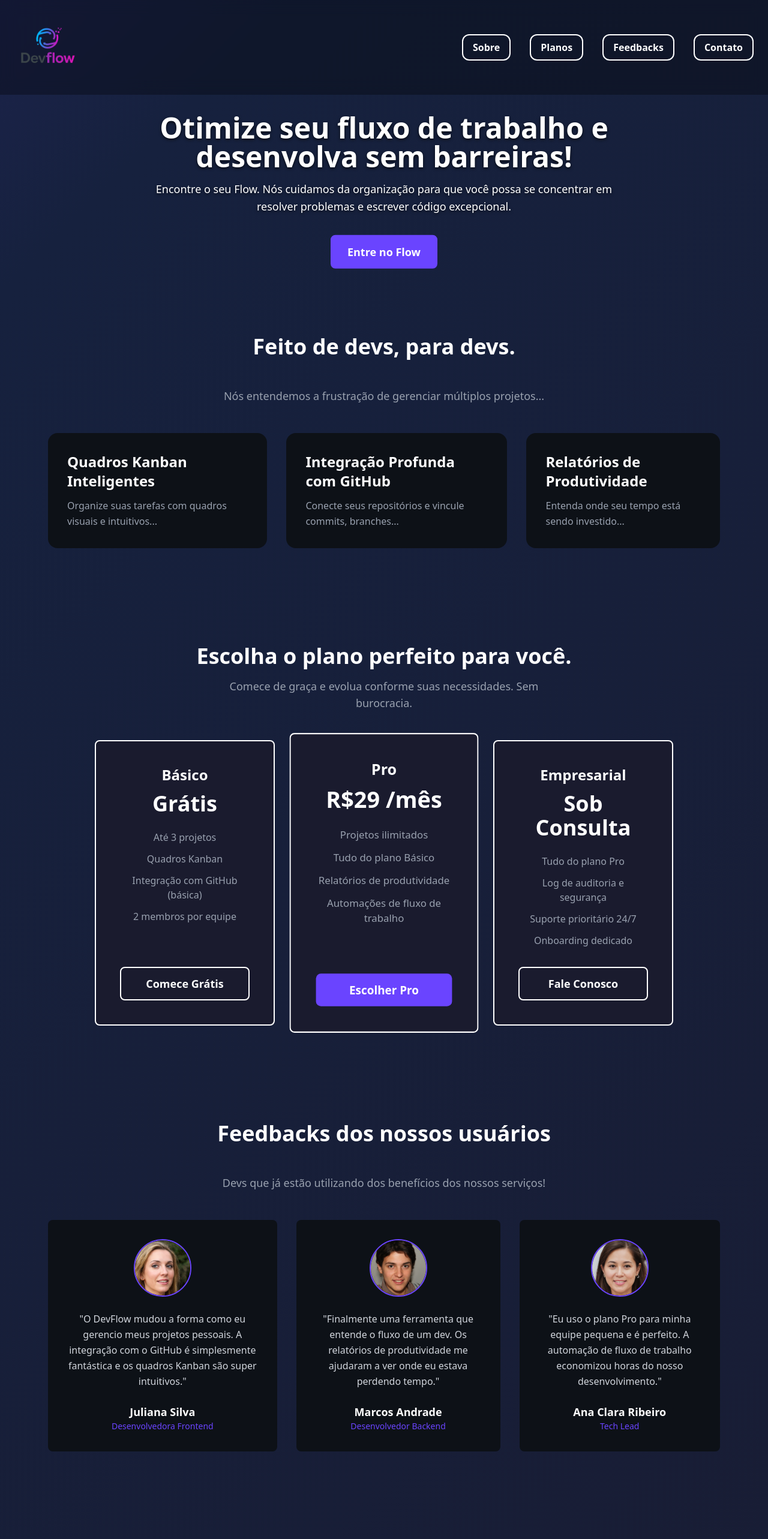
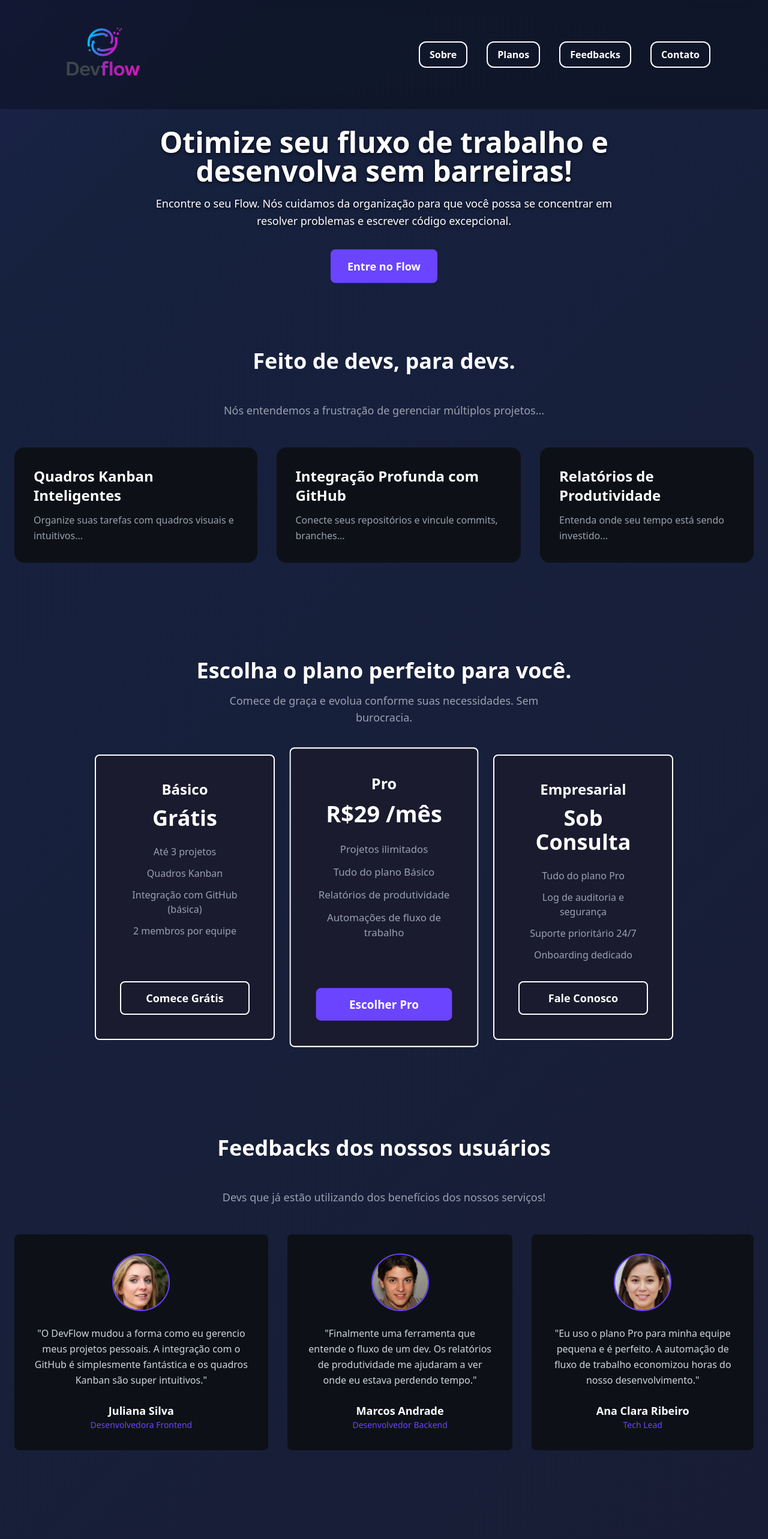
Before and after one commit to ferreiradev7/projeto-devflow-final, a React (Vite) app: page / in a window 1280 px wide. Shown: the top 2566 px of the page at 60% size. Built offline with nearby package versions, Linux system fonts and the light colour scheme.

Commit message:
feat responsividade

```diff
--- a/src/App.jsx
+++ b/src/App.jsx
@@ -39,15 +39,24 @@ function App() {
   return (
     <div className="text-white min-h-screen gradient-bg">
       { }
-      <div id="top-bar" className="sticky top-0 left-0 w-full flex justify-between items-center p-3 md:p-6 z-50 transition-all duration-300 bg-black/30 backdrop-blur-md">
+      { }
+      <div id="top-bar" className="sticky top-0 left-0 w-full flex justify-between items-center py-3 md:py-4 px-4 md:px-6 lg:px-16 xl:px-24 z-50 transition-all duration-300 bg-black/30 backdrop-blur-md">
+
+        { }
+
+
+        { }
         <a href="#" className="relative z-[2] transition-all duration-300 hover:scale-110">
           <img
             src={logoUrl}
             alt="Logo DevFlow"
-            className="w-[110px] h-auto rounded-xl"
+            className="w-[110px] md:w-[150px] h-auto rounded-xl"
           />
         </a>
 
+        { }
+        <div>
+          { }
           <nav className="main-nav hidden md:flex gap-8 relative z-[2]">
             <a href="#sobre" className="text-base font-semibold text-white border-2 border-white rounded-xl px-4 py-2 transition-all duration-300 hover:bg-white hover:text-[#6A44FF] hover:-translate-y-1 hover:shadow-[0_8px_16px_rgba(106,68,255,0.3)]">
               Sobre
@@ -61,14 +70,13 @@ function App() {
             <a href="#contato" className="text-base font-semibold text-white border-2 border-white rounded-xl px-4 py-2 transition-all duration-300 hover:bg-white hover:text-[#6A44FF] hover:-translate-y-1 hover:shadow-[0_8px_16px_rgba(106,68,255,0.3)]">
               Contato
             </a>
-
           </nav>
 
+          { }
           <button
             onClick={toggleMenu}
-          className="md:hidden fixed top-4 right-4 md:top-6 md:right-6 z-[1000] text-white bg-transparent border-none cursor-pointer p-0"
+            className="md:hidden relative z-[1000] text-white bg-transparent border-none cursor-pointer p-0"
           >
-          { }
             {menuOpen ? (
               <FaTimes className="w-7 h-7" />
             ) : (
@@ -76,6 +84,7 @@ function App() {
             )}
           </button>
 
+          { }
           <nav className={`fixed top-0 ${menuOpen ? 'right-0' : '-right-full'} w-[70%] max-w-[300px] h-screen bg-[#1A1B2E] pt-24 px-5 pb-5 flex flex-col gap-4 z-[998] shadow-[-4px_0_20px_rgba(0,0,0,0.5)] transition-all duration-[400ms] md:hidden`}>
             <a href="#sobre" onClick={closeMenu} className="text-base font-semibold text-white border-2 border-white rounded-lg px-5 py-4 text-center transition-all duration-300 hover:-translate-x-1">
               Sobre
@@ -89,8 +98,9 @@ function App() {
             <a href="#contato" onClick={closeMenu} className="text-base font-semibold text-white border-2 border-white rounded-lg px-5 py-4 text-center transition-all duration-300 hover:-translate-x-1">
               Contato
             </a>
+          </nav>
+        </div>
 
-        </nav>
       </div> { }
 
 
@@ -113,7 +123,8 @@ function App() {
 
       <main>
 
-        <section id="sobre" className="py-20 px-5 md:px-20">
+        <section id="sobre" className="py-20">
+          <div className="max-w-7xl mx-auto px-4 md:px-6">
             <h2 className="text-center text-4xl font-bold mb-4">Feito de devs, para devs.</h2>
             <p className="text-center text-lg text-gray-400 max-w-[600px] mx-auto mt-12 mb-12">
               Nós entendemos a frustração de gerenciar múltiplos projetos...
@@ -141,9 +152,11 @@ function App() {
                 </p>
               </div>
             </div>
+          </div>
         </section>
 
-        <section id="planos" className="py-20 px-5 md:px-10">
+        <section id="planos" className="py-20">
+          <div className="max-w-7xl mx-auto px-4 md:px-6">
             <h2 className="text-center text-4xl font-bold mb-4">Escolha o plano perfeito para você.</h2>
             <p className="text-center text-lg text-gray-400 max-w-[600px] mx-auto">
               Comece de graça e evolua conforme suas necessidades. Sem burocracia.
@@ -192,10 +205,12 @@ function App() {
                 </a>
               </div>
             </div>
+          </div>
         </section>
 
         { }
-        <section id="feedbacks" className="py-20 px-5 md:px-20">
+        <section id="feedbacks" className="py-20">
+          <div className="max-w-7xl mx-auto px-4 md:px-6">
             <h2 className="text-center text-4xl font-bold mb-4">Feedbacks dos nossos usuários</h2>
             <p className="text-center text-lg text-gray-400 max-w-[600px] mx-auto mt-12 mb-12">
               Devs que já estão utilizando dos benefícios dos nossos serviços!
@@ -246,10 +261,11 @@ function App() {
               </div>
 
             </div>
+          </div>
         </section>
         { }
 
-        <section id="contato" className="py-16 px-5 md:px-16 text-center">
+        <section id="contato" className="py-20 px-5 md:px-16 text-center">
           <h2 className="text-4xl font-bold mb-4">Fale Conosco.</h2>
           <p className="text-lg font-semibold text-gray-300 max-w-[700px] mx-auto mb-10">
             Tem alguma dúvida, sugestão ou quer apenas trocar uma ideia? Adoraríamos ouvir você. Nos encontre em nossas redes ou nos envie um e-mail.
--- a/src/index.css
+++ b/src/index.css
@@ -1,4 +1,9 @@
 @import "tailwindcss";
+
+html {
+  scroll-behavior: smooth;
+  scroll-padding-top: 100px;
+}
 
 .animate-fadeIn {
   animation: fadeIn 0.6s ease-out forwards;
```
Lines whose indentation alone changed are shown as unchanged.
